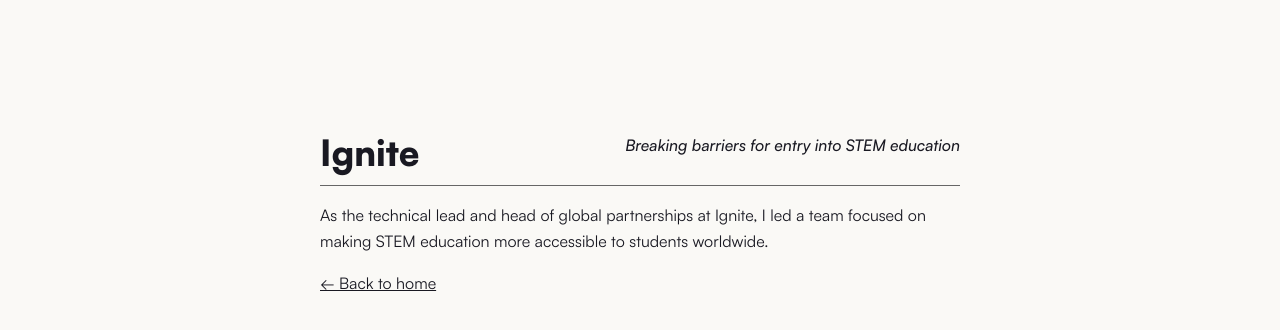
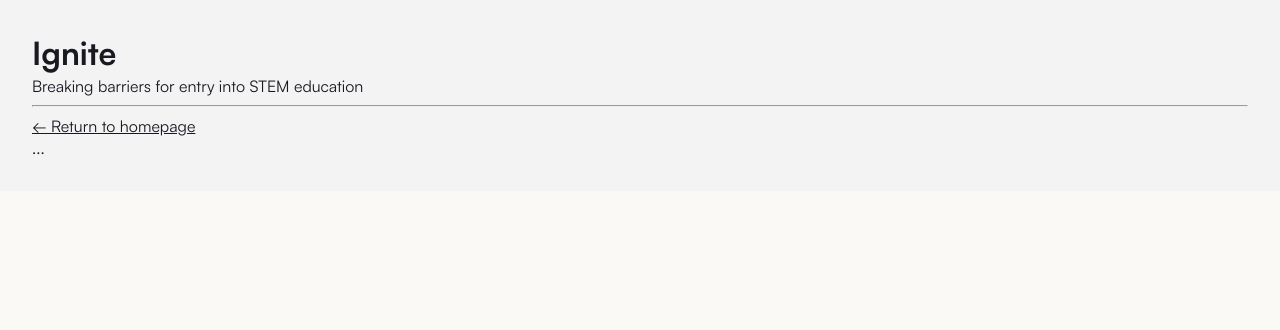
Before and after one commit to itsjslee/mildjosh, a Next.js app: page /projects/ignite in a window 1280 px wide. Shown: the top 330 px of the page. Built offline with nearby package versions, Linux system fonts and the light colour scheme.

Commit message:
setup ignite correctly

```diff
--- a/app/page.tsx
+++ b/app/page.tsx
@@ -76,9 +76,7 @@
            V1 Michigan
          </DomLink>.
          Previously, I was the technical lead and head of global partnerships for {' '}
-         <DomLink href='/projects/ignite'>
-          Ignite
-         </DomLink>,
+         <Link href='/ignite'>Ignite</Link>,
           a team focused on breaking barriers for entry into STEM education.
         </p>
 
--- /dev/null
+++ b/app/projects/ignite/page.module.scss
@@ -0,0 +1,41 @@
+.container {
+    background: #fff;
+    width: 360px;
+    box-shadow: 0 0 4px #999;
+    overflow: hidden;
+    max-width: calc(100vw - 80px);
+
+    > .image {
+      width: 360px;
+      height: 220px;
+      position: relative;
+      cursor: pointer;
+      max-width: calc(100vw - 80px);
+    }
+
+    > .content {
+      padding: 24px;
+
+      > h1 {
+        font-weight: 800;
+        margin: -4px 0 0 0;
+      }
+
+      > .icons {
+        color: #999;
+        font-size: 14px;
+        margin: 12px 0;
+      }
+
+      > .about {
+        margin: 12px 0;
+      }
+
+      > .buttons {
+        display: flex;
+        align-items: center;
+        justify-content: center;
+        flex-wrap: wrap;
+      }
+    }
+  }
--- a/app/projects/ignite/page.tsx
+++ b/app/projects/ignite/page.tsx
@@ -1,27 +1,34 @@
-import styles from '../../page.module.scss'
-import { DomLink } from '@/components/DomLink'
+import { Project as ProjectType } from '../projects'
+import styles from '../page.module.scss'
+import Link from 'next/link'
 
-export default function IgnitePage() {
+export const revalidate = 0
+
+export default function Ignite() {
   return (
     <div className={styles.container}>
       <div className={styles.content}>
         <header>
-          <h1>Ignite</h1>
-          <p className={styles.subtitle}>Breaking barriers for entry into STEM education</p>
+          <div>
+            <h1>Ignite</h1>
+            <p className={styles.subtitle}>
+              Breaking barriers for entry into STEM education
+            </p>
+          </div>
         </header>
 
         <hr />
 
         <p>
-          As the technical lead and head of global partnerships at Ignite, I led a team
-          focused on making STEM education more accessible to students worldwide.
+          <Link href='/'>← Return to homepage</Link>
         </p>
 
-        {/* Add more content about the Ignite project here */}
+        {/* Add your Ignite content here, following the same structure as your projects page */}
+        <p>
+          ...
+          {/* Add more details about Ignite */}
+        </p>
 
-        <p>
-          <DomLink href="/">← Back to home</DomLink>
-        </p>
       </div>
     </div>
   )
```
